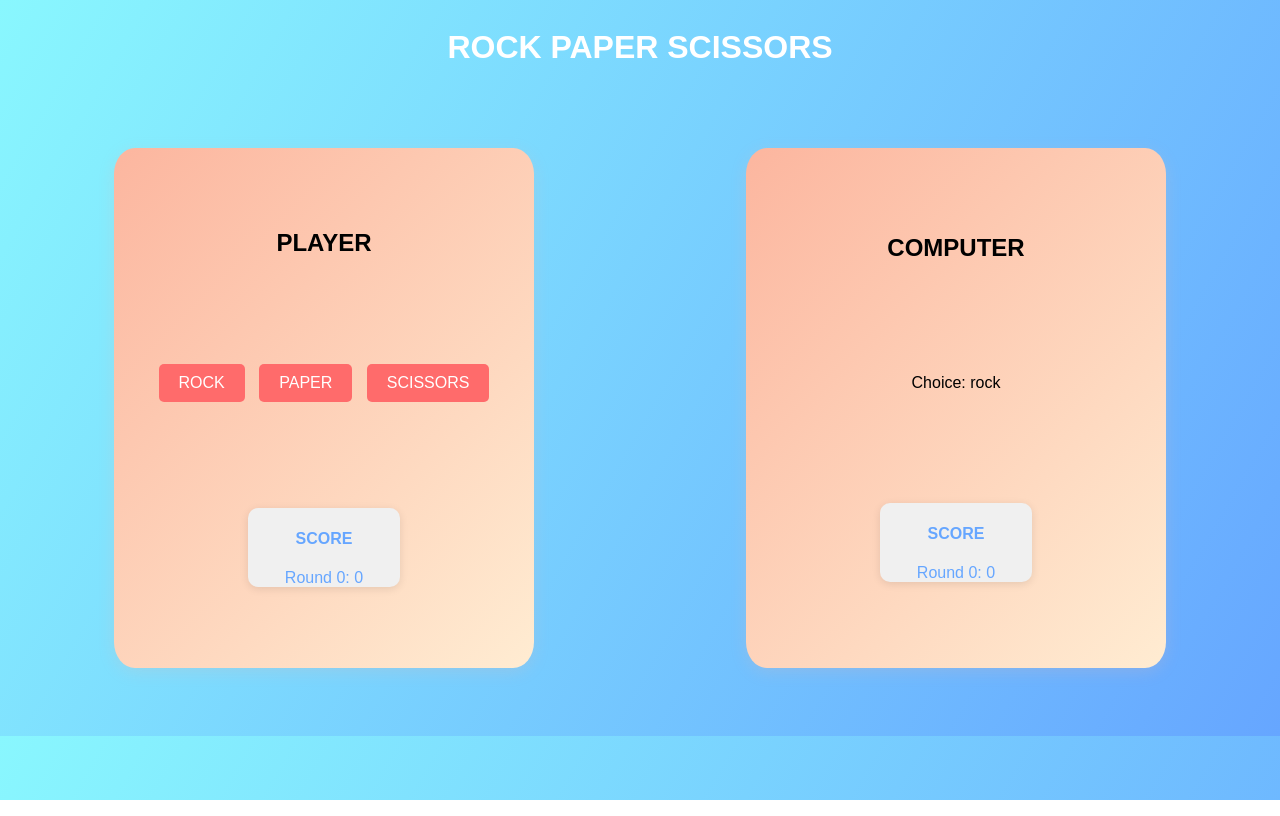
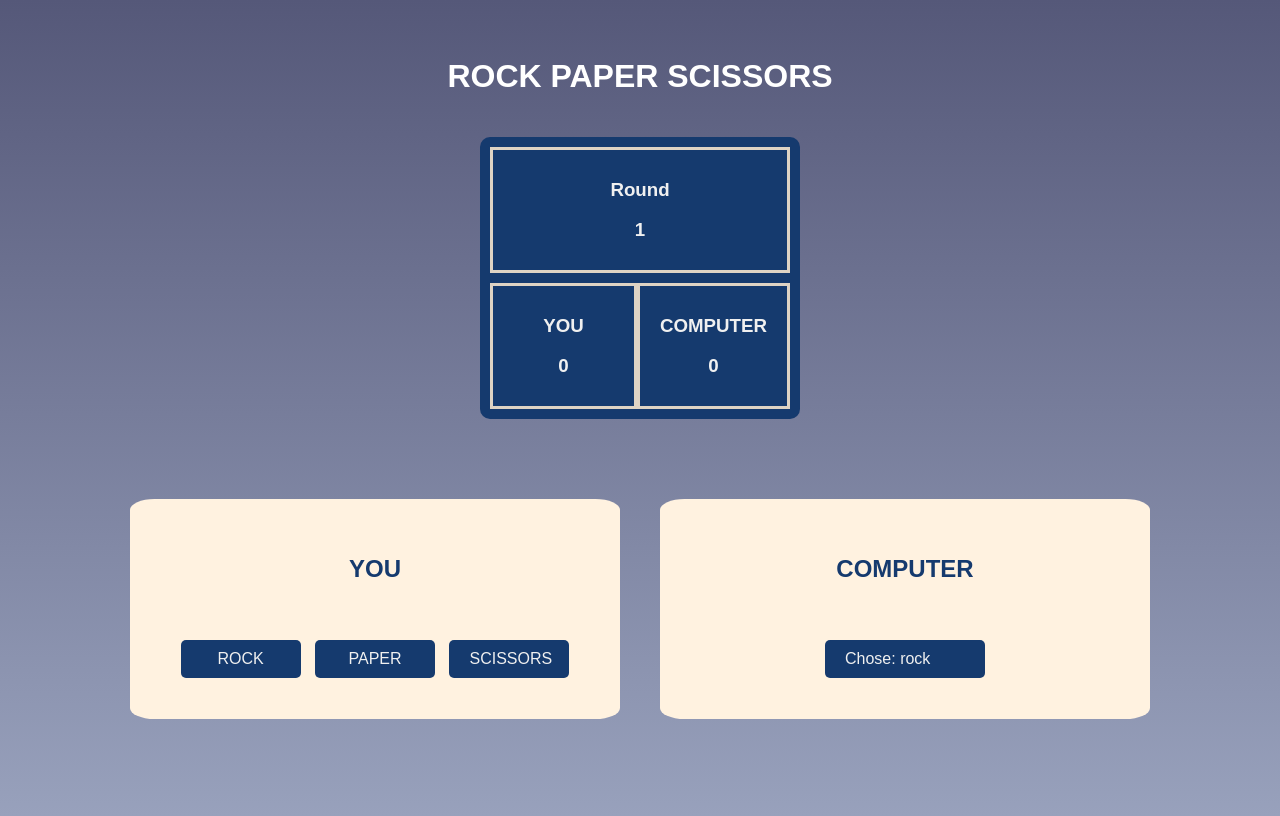
Before and after one commit to gayatri-tonde/Rock-Paper-Scissors, a plain HTML site: page index.html in a window 1280 px wide. Both pictures are taken after a click on the button "ROCK". Drawn offline with Linux system fonts and the light colour scheme.

Commit message:
ADD game board and score display; remove old JavaScript logic; update styles

```diff
--- a/index.html
+++ b/index.html
@@ -10,32 +10,38 @@
 
 <body>
    <h1><b>ROCK PAPER SCISSORS</b></h1>
-
+   <div class="board">
+      <div class="roundboard">
+         <h3> Round</h3>
+         <h3 id="round">0</h3>
+      </div>
+      <div class="scoreboard" >
+         <div class="score">
+            <h3>YOU</h3>
+            <h3 id="userScore">0</h3>
+         </div>
+         <div class="score">
+            <h3>COMPUTER</h3>
+            <h3 id="compScore">0</h3>
+         </div>
+      </div>
+   </div>
    <div class="container">
       <div class="right">
          <div>
-            <h2>PLAYER</h2>
+            <h2>YOU</h2>
          </div>
          <div>
             <button class="btn" value="rock">ROCK</button>
             <button class="btn" value="paper">PAPER</button>
             <button class="btn" value="scissor">SCISSORS</button>
          </div>
-         <div class="score">
-            <h4>SCORE</h4>
-            <div id="userScore">0</div>
-         </div>
       </div>
-
       <div class="left">
          <div>
             <h2>COMPUTER</h2>
          </div>
-         <div id="compChoice"></div>
-         <div class="score">
-            <h4>SCORE</h4>
-            <div id="compScore">0</div>
-         </div>
+         <div id="compChoice"> Chose: ----</div>
       </div>
    </div>
    <script src="script.js"></script>
--- a/script.js
+++ b/script.js
@@ -15,9 +15,10 @@ alert("RULES:\n" +
     "4. After each round the score will be displayed.");
 
 function playround(userChoice) {
-
+    // show the current round (1-based)
+    document.querySelector("#round").innerHTML = round + 1;
     const compChoice = getComputerChoice();
-    document.querySelector("#compChoice").innerHTML = "Choice: " + compChoice;
+    document.querySelector("#compChoice").innerHTML = "Chose: " + compChoice;
 
     if (userChoice == compChoice) {
         alert("It's a tie! Play again.");
@@ -38,24 +39,35 @@ function playround(userChoice) {
         round++;
     }
 
-    document.querySelector("#userScore").innerHTML = "Round "+ round+ ": " + userScore;
-    document.querySelector("#compScore").innerHTML = "Round "+ round+ ": " + compScore;
+    document.querySelector("#userScore").innerHTML =  userScore;
+    document.querySelector("#compScore").innerHTML =  compScore;
 
     if (round == 5) {
         document.querySelectorAll(".btn").forEach(btn => btn.disabled = true);
         setTimeout(() => {
-            result(userScore, compScore);
+            result();
         }, 100); // 100ms delay lets the browser update the UI
     }
 }
 
-function result(userScore, compScore) {
+function result() {
+    // use the global scores
     if (userScore > compScore) {
-        alert("YOU WON!!!")
+        alert("YOU WON!!!");
     }
     else {
-       alert("COMPUTER WON!!!")
+       alert("COMPUTER WON!!!");
     }
+    //reset
+    userScore = 0;
+    compScore = 0;
+    round = 0;
+
+    // update UI and re-enable buttons
+    document.querySelector("#userScore").innerHTML = userScore;
+    document.querySelector("#compScore").innerHTML = compScore;
+    document.querySelector("#round").innerHTML = round;
+    document.querySelectorAll(".btn").forEach(btn => btn.disabled = false);
 }
 
 const btns = document.querySelectorAll(".btn")
--- a/style.css
+++ b/style.css
@@ -1,61 +1,82 @@
+body {
+    background: linear-gradient(#555879, #98A1BC);
+    font-family: Arial, sans-serif;
+    display:flex;
+    flex-direction: column;
+    justify-content: center;
+    align-items: center;
+    height: 100vh;
+    color:white;
+}
+
 .container{
     display:flex;
     flex-direction: row;
     justify-content: space-around;
-    width: 100%;
-    flex:1;
     margin: 20px;
     padding: 20px;
 }
 
 .right,.left{
-    color:black;
-    text-align: center;
+    color:#153a6e;
     align-items: center;
     padding : 20px;
     margin:20px;
     display: flex;
     flex-direction: column;
     justify-content: space-around;
-    background: linear-gradient(135deg, #fcb69f 0%, #ffecd2 100%);
+    background: #FFF2E0;
     border-radius: 5%;
-    box-shadow: 0 4px 16px rgba(252, 182, 159, 0.2);
-    width: 30%;
-    min-height: 100px;
+    width: 450px;
+    height:180px;
+
 }
 
-body {
-    background: linear-gradient(120deg, #89f7fe 0%, #66a6ff 100%);
-    font-family: Arial, sans-serif;
-    display:flex;
-    flex-direction: column;
-    justify-content: center;
-    align-items: center;
-    height: 90vh;
-    color:white;
-}
-
-.btn{
-    background-color: #ff6b6b;
-    color: white;
+.btn, #compChoice{
+    background-color: #153a6e;
+    color: #f0f0f0;
     border: none;
     padding: 10px 20px;
     border-radius: 5px;
     cursor: pointer;
     font-size: 16px;
     margin: 5px;
+    width: 120px;
 }
 
 .btn:active {
-    background-color: #f00707;
+    background-color: #760f0f;
 }
 
-.score {
+.btn:hover {
+    font-size:12px;
+}
+
+.scoreboard {
+    display: flex;
+}
+
+.score{
+    border: solid #DED3C4;
+    padding: 10px 20px;
+    width:50%
+}
+
+.roundboard {
+    border: solid #DED3C4;
+    padding: 10px 20px;
+}
+
+.board{
+    display:flex;
+    justify-content: center;
+    flex-direction: column;
     margin: 20px;
-    background-color: #f0f0f0;
+    background-color: #153a6e;
     border-radius: 10px;
-    box-shadow: 0 2px 8px rgba(0, 0, 0, 0.1);
-    width: 40%;
     text-align: center;
-    color: #66a6ff;
+    color: #f0f0f0;
+    gap: 10px;
+    width: 300px;
+    padding: 10px;
 }
```
Also changed, not shown: javascript.js (deleted, +0 -66 lines).
